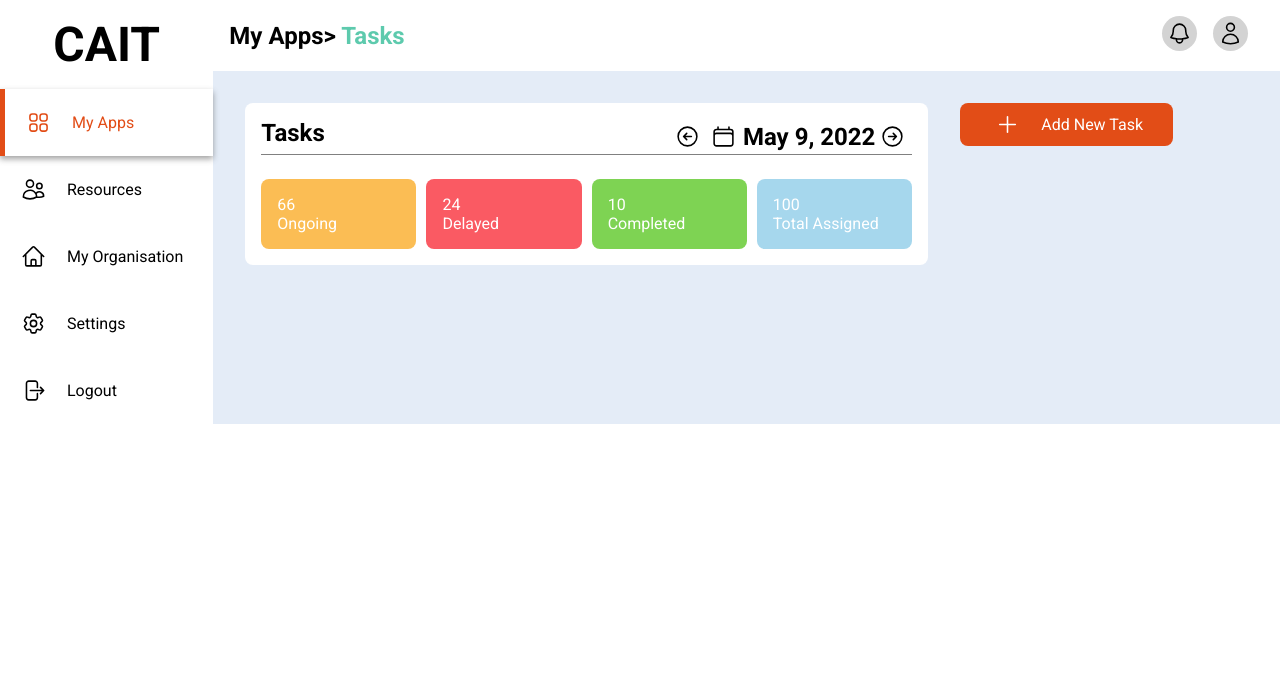
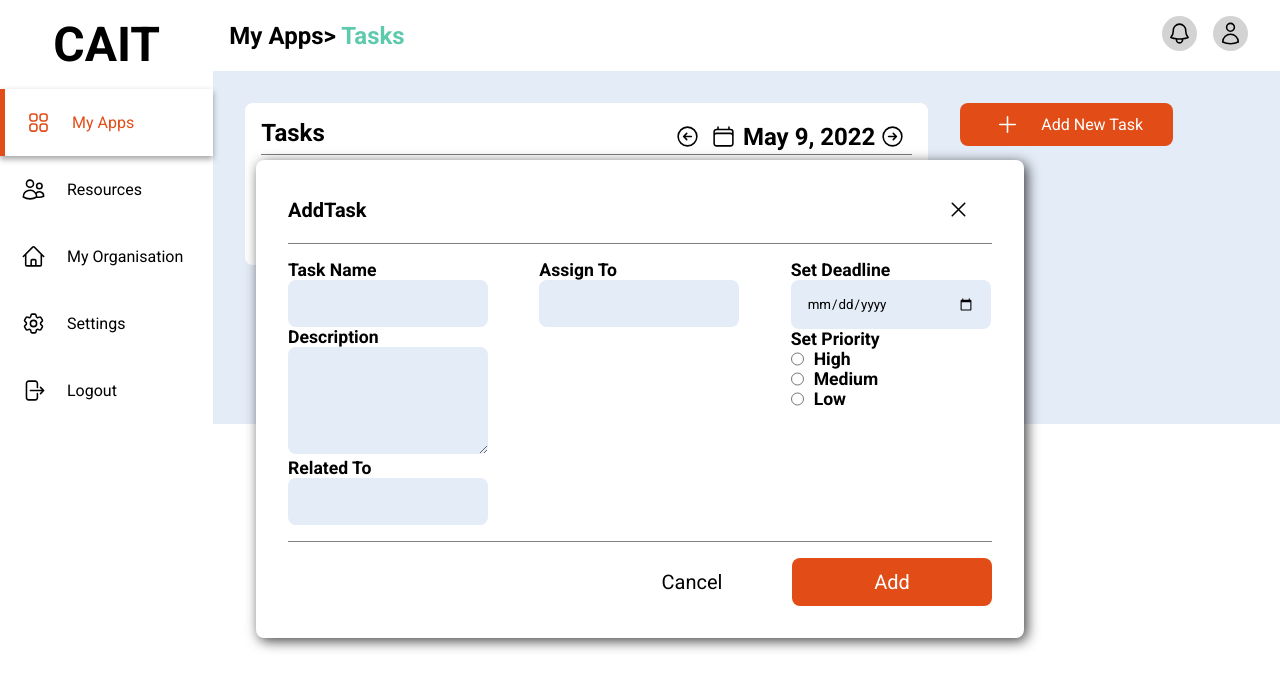
Before and after one commit to akshat-OwO/HR-management-system, a React (Vite) app: page / in a window 1280 px wide. Both pictures are taken after a click on the button "Add New Task". Shown: the top 688 px of the page. Built offline with nearby package versions, Linux system fonts and the light colour scheme; no server answers.

Commit message:
AddTask Component

```diff
--- a/src/App.jsx
+++ b/src/App.jsx
@@ -1,5 +1,6 @@
 import { useEffect } from "react"
 import { useState } from "react"
+import AddTask from "./components/AddTask"
 import Navbar from "./components/Navbar"
 import NewTask from "./components/NewTask"
 import Sidebar from "./components/Sidebar"
@@ -10,6 +11,7 @@ function App() {
 
   const [todos, setTodos] = useState([]);
   const [loading, setLoading] = useState(false);
+  const [isAdding, setIsAdding] = useState(false);
 
   useEffect(() => {
     const getData = async () => {
@@ -26,8 +28,9 @@ function App() {
       <Navbar />
       <Sidebar />
       <Tasks />
-      <NewTask />
+      <NewTask setIsAdding={setIsAdding} />
       {loading && <TaskList todos={todos} />}
+      {isAdding && <AddTask setIsAdding={setIsAdding} />}
     </div>
   )
 }
--- /dev/null
+++ b/src/components/AddTask.jsx
@@ -0,0 +1,66 @@
+import { XMarkIcon } from "@heroicons/react/24/outline";
+
+const AddTask = ({ setIsAdding }) => {
+
+    const handleCancel = () => {
+        setIsAdding(false);
+    }
+
+    return (
+        <div className="addtask">
+            <div className="addtask-header">
+                <p>AddTask</p>
+                <XMarkIcon className="icon add" onClick={handleCancel} />
+            </div>
+            <form className="addtask-form">
+                <div className="column">
+                    <div className="input-wrapper">
+                        <label htmlFor="name">Task Name</label>
+                        <input type="text" name="name" id="name" />
+                    </div>
+                    <div className="input-wrapper">
+                        <label htmlFor="description">Description</label>
+                        <textarea name="description" id="description" cols="30" rows="5"></textarea>
+                    </div>
+                    <div className="input-wrapper">
+                        <label htmlFor="related">Related To</label>
+                        <input type="text" name="related" id="related" />
+                    </div>
+                </div>
+                <div className="column">
+                    <div className="input-wrapper">
+                        <label htmlFor="assign">Assign To</label>
+                        <input type="text" name="assign" id="assign" />
+                    </div>
+                </div>
+                    <div className="column">
+                    <div className="input-wrapper">
+                        <label htmlFor="deadline">Set Deadline</label>
+                        <input type="date" name="deadline" id="deadline" />
+                    </div>
+                        <div className="input-wrapper">
+                            <label htmlFor="priority">Set Priority</label>
+                            <div className="select">
+                                <input type="radio" name="priority" id="high" />
+                                <label htmlFor="high">High</label>
+                            </div>
+                            <div className="select">
+                                <input type="radio" name="priority" id="medium" />
+                                <label htmlFor="medium">Medium</label>
+                            </div>
+                            <div className="select">
+                                <input type="radio" name="priority" id="low" />
+                                <label htmlFor="low">Low</label>
+                            </div>
+                        </div>
+                    </div>
+            </form>
+            <div className="addtask-footer">
+                <button onClick={handleCancel}>Cancel</button>
+                <button className="add">Add</button>
+            </div>
+        </div>
+    );
+}
+
+export default AddTask;
--- a/src/components/NewTask.jsx
+++ b/src/components/NewTask.jsx
@@ -1,8 +1,13 @@
 import { PlusIcon } from "@heroicons/react/24/outline";
 
-const NewTask = () => {
+const NewTask = ({ setIsAdding }) => {
+
+    const handleAdd = () => {
+        setIsAdding(true);
+    }
+
     return (
-        <button className="newtask">
+        <button className="newtask" onClick={handleAdd}>
             <PlusIcon className="icon" />
             <p>Add New Task</p>
         </button>
--- a/src/index.css
+++ b/src/index.css
@@ -150,6 +150,7 @@
     padding: .25rem;
     color: white;
     border: none;
+    outline: none;
     cursor: pointer;
     background-color: rgb(226, 77, 23);
     border-radius: 8px;
@@ -188,6 +189,7 @@
     font-size: .85rem;
     padding: 5px;
     border: none;
+    outline: none;
     cursor: pointer;
 }
 
@@ -235,3 +237,73 @@
 [data-status="completed"] {
     background-color: limegreen;
 }
+
+.addtask {
+    position: absolute;
+    margin: 20vh 20vw;
+    background-color: #ffffff;
+    padding: 2rem;
+    border-radius: 8px;
+    box-shadow: 3px 3px 13px 0px rgba(0,0,0,0.75);
+}
+
+.addtask-header {
+    display: flex;
+    justify-content: space-between;
+    align-items: center;
+    font-size: 1.25rem;
+    font-weight: bold;
+    padding-bottom: 1rem;
+    border-bottom: 1px solid grey;
+}
+
+.addtask-form {
+    display: grid;
+    padding-top: 1rem;
+    padding-bottom: 1rem;
+    grid-template-columns: repeat(3, 1fr);
+    grid-auto-flow: column;
+    gap: 50px;
+    border-bottom: 1px solid grey;
+}
+
+label {
+    font-size: 1.1rem;
+    font-weight: bold;
+}
+
+[type="text"], [type="date"], textarea {
+    width: 200px;
+    padding: 1rem;
+    border-radius: 8px;
+    outline: none;
+    border: none;
+    background-color: #e4ecf7;
+}
+
+.select {
+    display: flex;
+    gap: 10px;
+}
+
+.addtask-footer {
+    display: flex;
+    padding-top: 1rem;
+    justify-content: flex-end;
+}
+
+.addtask-footer button {
+    padding: 0.75rem;
+    background-color: #ffffff;
+    border: none;
+    outline: none;
+    font-size: 1.25rem;
+    cursor: pointer;
+    width: 200px;
+    border-radius: 8px;
+}
+
+.addtask-footer .add {
+    background-color: rgb(226, 77, 23);
+    color: white;
+}
```
